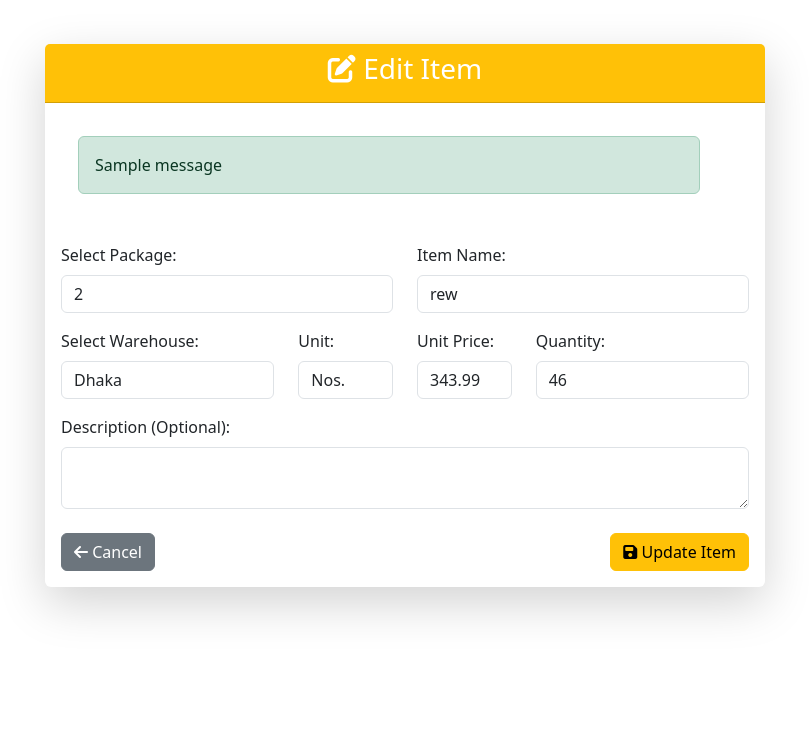
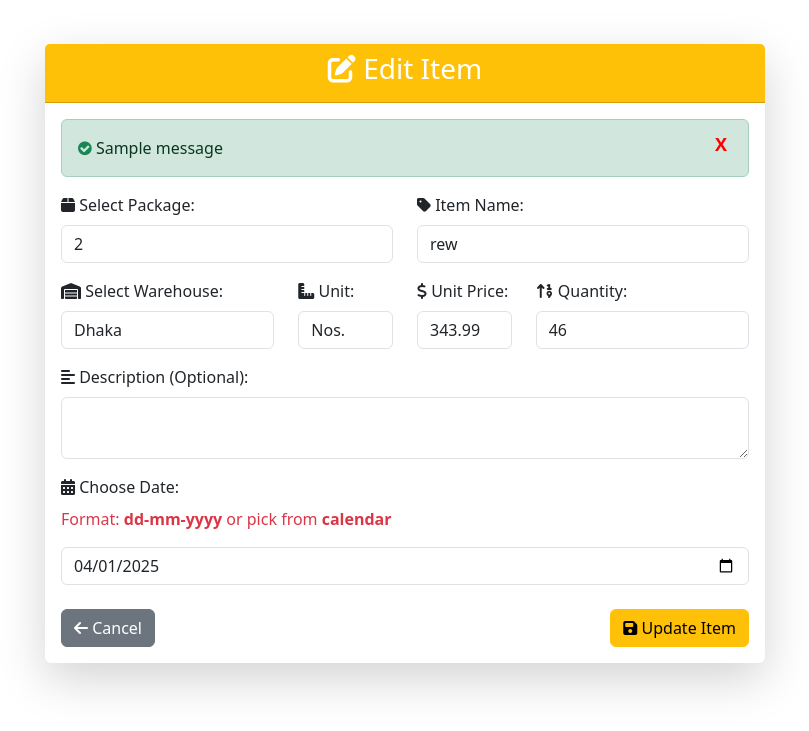
Before and after one commit to Rafid41/Allocation-Management, a Django app: page /entry/edit-item/16/ in a window 1280 px wide. Shown: the part 56-787 px from the top of the page, without its empty margins (235-1044 px from the left). Run offline with Django 5.2, Linux system fonts and the light colour scheme; a user stored in the database is signed in; data comes from the database, SQL or seed files in the repository; both versions use the stored data as it was after the commit; one stand-in notice (Sample message) is shown; some libraries are stand-ins or nearby versions.

Commit message:
App_Entry:Modifiable date field

```diff
--- a/App_Entry/models.py
+++ b/App_Entry/models.py
@@ -1,5 +1,5 @@
 from django.db import models
-
+from django.utils.timezone import now
 
 class Package(models.Model):
     packageId = models.BigIntegerField(unique=True)
@@ -39,7 +39,7 @@ class Item(models.Model):
         related_name="package_of_item",
         null=True,
     )
-    created_at = models.DateTimeField(auto_now_add=True)
+    created_at = models.DateTimeField(default=now)
 
     def __str__(self):
         return str(self.name)
--- a/App_Entry/views.py
+++ b/App_Entry/views.py
@@ -79,9 +79,10 @@ def add_item_to_package(request):
         item_name = request.POST.get("item_name")
         warehouse = request.POST.get("warehouse")
         unit_of_item = request.POST.get("unit_of_item")
-        unit_price = int(request.POST.get("unit_price"))
+        unit_price = request.POST.get("unit_price")
         quantity_of_item = int(request.POST.get("quantity_of_item"))
         description = request.POST.get("description")
+        created_at= request.POST.get("created_at")
 
         if unit_of_item not in UNIT_CHOICES:
             messages.error(request, "Invalid unit selected.")
@@ -120,6 +121,8 @@ def add_item_to_package(request):
             unit_price=unit_price,
             quantity_of_item=quantity_of_item,
             description=description,
+            created_at=created_at if created_at else now()
+
         )
 
         success_message = f"Added {item_name} to package {package.packageId} in {warehouse} warehouse."
@@ -159,6 +162,7 @@ def edit_item(request, item_id):
         unit_price = request.POST.get("unit_price")
         quantity_of_item = request.POST.get("quantity_of_item")
         description = request.POST.get("description")
+        created_at = request.POST.get("created_at")
 
         # Validation
         if not all([package_id, item_name, warehouse, unit_of_item, unit_price, quantity_of_item]):
@@ -184,7 +188,7 @@ def edit_item(request, item_id):
                 return redirect("App_Entry:edit_item", item_id=item.id)
 
         # Check if the price has changed and update all entries with the same package and item
-        new_price = int(unit_price)
+        new_price = unit_price
         if item.unit_price != new_price:
             Item.objects.filter(package_id=package_id, name=item_name).update(unit_price=new_price)
             messages.success(request, f"Price updated for all '{item_name}' in package '{package_id}'.")
@@ -197,6 +201,7 @@ def edit_item(request, item_id):
         item.unit_price = new_price
         item.quantity_of_item = int(quantity_of_item)
         item.description = description
+        item.created_at = created_at
 
         item.save()  # Save changes
 
--- a/templates/App_Entry/edit_item.html
+++ b/templates/App_Entry/edit_item.html
@@ -15,13 +15,13 @@
                 <div class="card-body">
                     <!-- Display Messages -->
                     {% if messages %}
-                    <div class="alert alert-dismissible">
                         {% for message in messages %}
-                        <div class="alert {% if message.tags == 'success' %}alert-success{% else %}alert-danger{% endif %}">
+                        <div class="alert {% if message.tags == 'success' %}alert-success{% else %}alert-danger{% endif %}" role="alert">
+                            <i class="fa {% if message.tags == 'success' %}fa-check-circle text-success{% else %}fa-exclamation-circle text-danger{% endif %}"></i>
                             {{ message }}
+                            <button type="button" class="custom-close" data-bs-dismiss="alert" aria-label="Close">X</button>
                         </div>
                         {% endfor %}
-                    </div>
                     {% endif %}
 
                     <!-- Edit Form -->
@@ -30,7 +30,7 @@
 
                         <div class="row">
                             <div class="col-md-6">
-                                <label>Select Package:</label>
+                                <label><i class="fas fa-box"></i> Select Package:</label>
                                 <select name="package" class="form-control" required>
                                     {% for package in packages %}
                                     <option value="{{ package.id }}" {% if item.package.id == package.id %}selected{% endif %}>
@@ -40,14 +40,14 @@
                                 </select>
                             </div>
                             <div class="col-md-6">
-                                <label>Item Name:</label>
+                                <label><i class="fas fa-tag"></i> Item Name:</label>
                                 <input type="text" name="item_name" class="form-control" value="{{ item.name }}" required>
                             </div>
                         </div>
 
                         <div class="row mt-3">
                             <div class="col-md-4">
-                                <label>Select Warehouse:</label>
+                                <label><i class="fas fa-warehouse"></i> Select Warehouse:</label>
                                 <select name="warehouse" class="form-control" required>
                                     {% for wh in warehouse_choices %}
                                     <option value="{{ wh.0 }}" {% if item.warehouse == wh.0 %}selected{% endif %}>
@@ -57,28 +57,33 @@
                                 </select>
                             </div>
                             <div class="col-md-2">
-                                <label>Unit:</label>
+                                <label><i class="fas fa-ruler-combined"></i> Unit:</label>
                                 <select name="unit_of_item" class="form-control" required>
                                     {% for unit_key, unit_label in unit_choices %}
-        <option value="{{ unit_key }}" {% if item.unit_of_item == unit_key %}selected{% endif %}>
-            {{ unit_label }}
-        </option>
-    {% endfor %}
+                                        <option value="{{ unit_key }}" {% if item.unit_of_item == unit_key %}selected{% endif %}>
+                                            {{ unit_label }}
+                                        </option>
+                                    {% endfor %}
                                 </select>
                             </div>
                             <div class="col-md-2">
-                                <label>Unit Price:</label>
-                                <input type="number" name="unit_price" class="form-control" value="{{ item.unit_price }}" required>
+                                <label><i class="fas fa-dollar-sign"></i> Unit Price:</label>
+                                <input type="number" name="unit_price" class="form-control" step="0.01" min="0" value="{{ item.unit_price }}" required>
                             </div>
                             <div class="col-md-4">
-                                <label>Quantity:</label>
+                                <label><i class="fas fa-sort-numeric-up"></i> Quantity:</label>
                                 <input type="number" name="quantity_of_item" class="form-control" value="{{ item.quantity_of_item }}" required>
                             </div>
                         </div>
 
                         <div class="form-group mt-3">
-                            <label>Description (Optional):</label>
+                            <label><i class="fas fa-align-left"></i> Description (Optional):</label>
                             <textarea name="description" class="form-control" rows="2">{{ item.description }}</textarea>
+                        </div>
+                        <div class="form-group mt-3">
+                            <label><i class="fas fa-calendar-alt"></i> Choose Date:</label>
+                            <p class="text-danger">Format: <b>dd-mm-yyyy</b> or pick from <b>calendar</b></p>
+                            <input type="date" name="created_at" class="form-control" value="{{ item.created_at|date:'Y-m-d' }}">
                         </div>
 
                         <div class="d-flex justify-content-between mt-4">
@@ -94,5 +99,23 @@
             </div>
         </div>
     </div>
+    <style>
+
+        .custom-close {
+            position: absolute;
+            top: 10px;
+            right: 15px;
+            border: none;
+            background: none;
+            color: red;
+            font-size: 18px;
+            font-weight: bold;
+            cursor: pointer;
+        }
+
+        .custom-close:hover {
+            color: darkred;
+        }
+    </style>
 </div>
 {% endblock %}
--- a/templates/App_Entry/entry_page.html
+++ b/templates/App_Entry/entry_page.html
@@ -5,12 +5,13 @@
 {% block title_block %} Entry {% endblock %}
 
 {% block body_block %}
-
+<a href="{% url 'App_Home:home_page' %}" class="btn btn-outline-secondary">
+    <i class="fa fa-arrow-left"></i> Back
+</a>
 <center>
     <h1><b>Entry Page</b></h1>
     <br>
     <a href="{%url 'App_Entry:view_package_and_addNew'%}"  class="btn btn-primary btn-lg">Create New Package</a>
-    <br>
     <br>
     <br>
     <a href="{%url 'App_Entry:add_item_to_package'%}"  class="btn btn-secondary btn-lg">Add Item to Package</a>
```
Also changed, not shown: templates/App_Entry/Add_item_to_package.html (+31 -7 lines), templates/App_Entry/view_package_and_addNew.html (+20 -2 lines), db.sqlite3.
